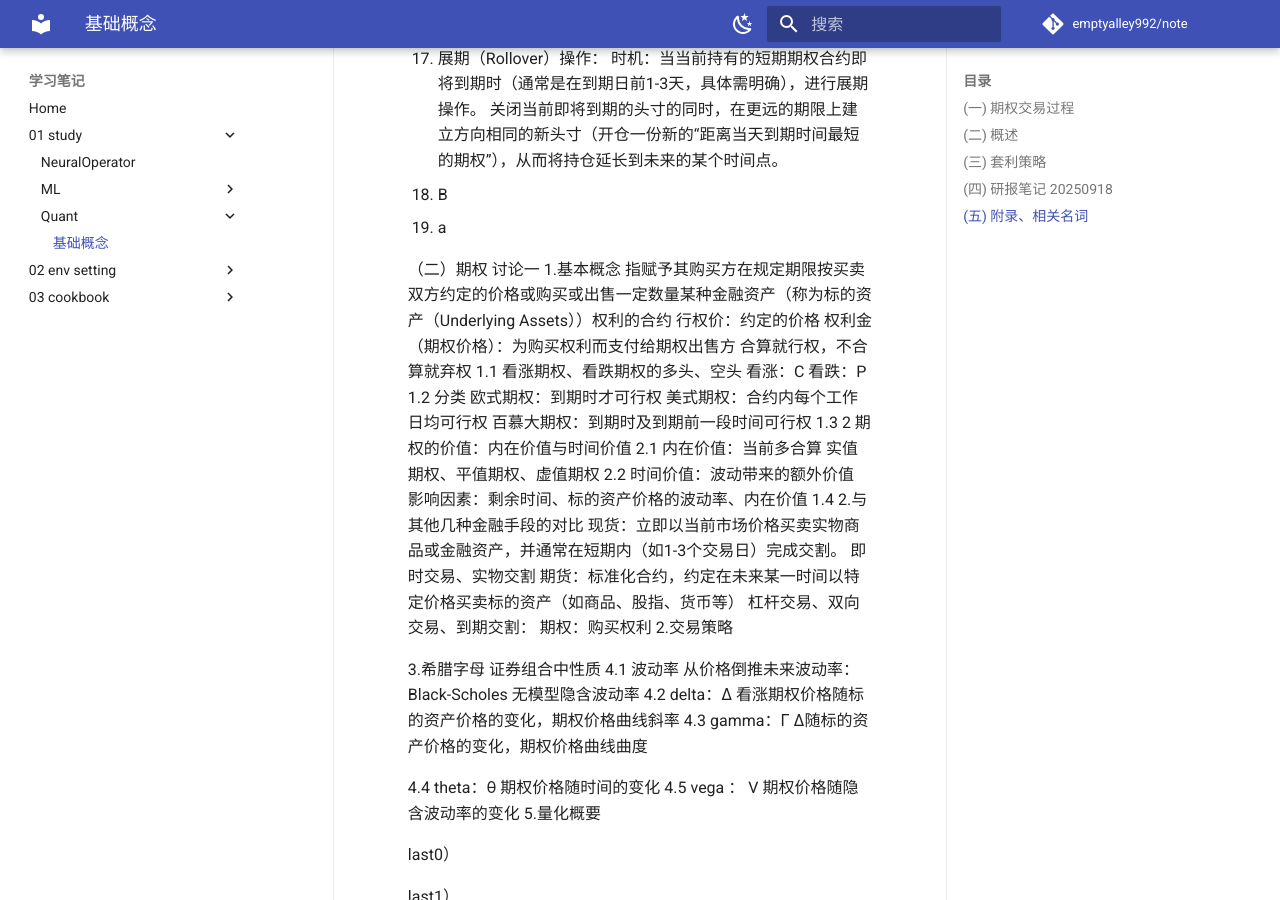
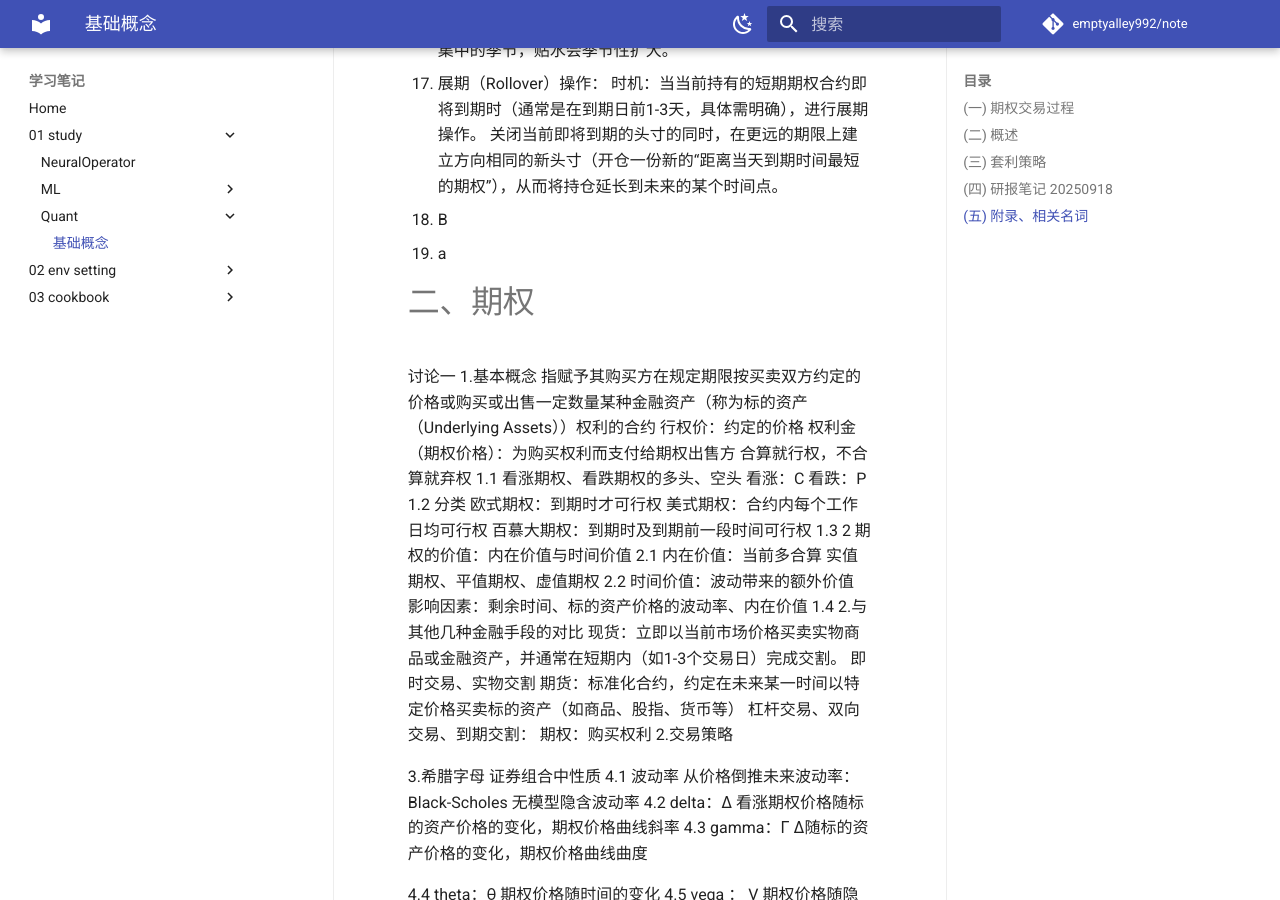
Before and after one commit to emptyalley992/note, an MkDocs documentation site: the page built from docs/01_study/Quant/基础概念.md, in a window 1280 px wide and 900 px high, scrolled down 12986 px. Built offline with MkDocs 1.6.1 and Material for MkDocs 9.7.7, drawn with Linux system fonts in a browser that asks for light colours; comment, search, counter and statistics services are not loaded.

```diff
--- a/docs/01_study/Quant/基础概念.md
+++ b/docs/01_study/Quant/基础概念.md
@@ -283,7 +283,7 @@ Barone、Adesi和Whaley（1987）提出用二次近似方法对美式认购和
 5. B
 6. a
 
-（二）期权
+# 二、期权
 讨论一
 1.基本概念
 指赋予其购买方在规定期限按买卖双方约定的价格或购买或出售一定数量某种金融资产（称为标的资产（Underlying Assets））权利的合约
```
Also changed, not shown: other parts of docs/01_study/Quant/基础概念.md (+1 -1 lines).
